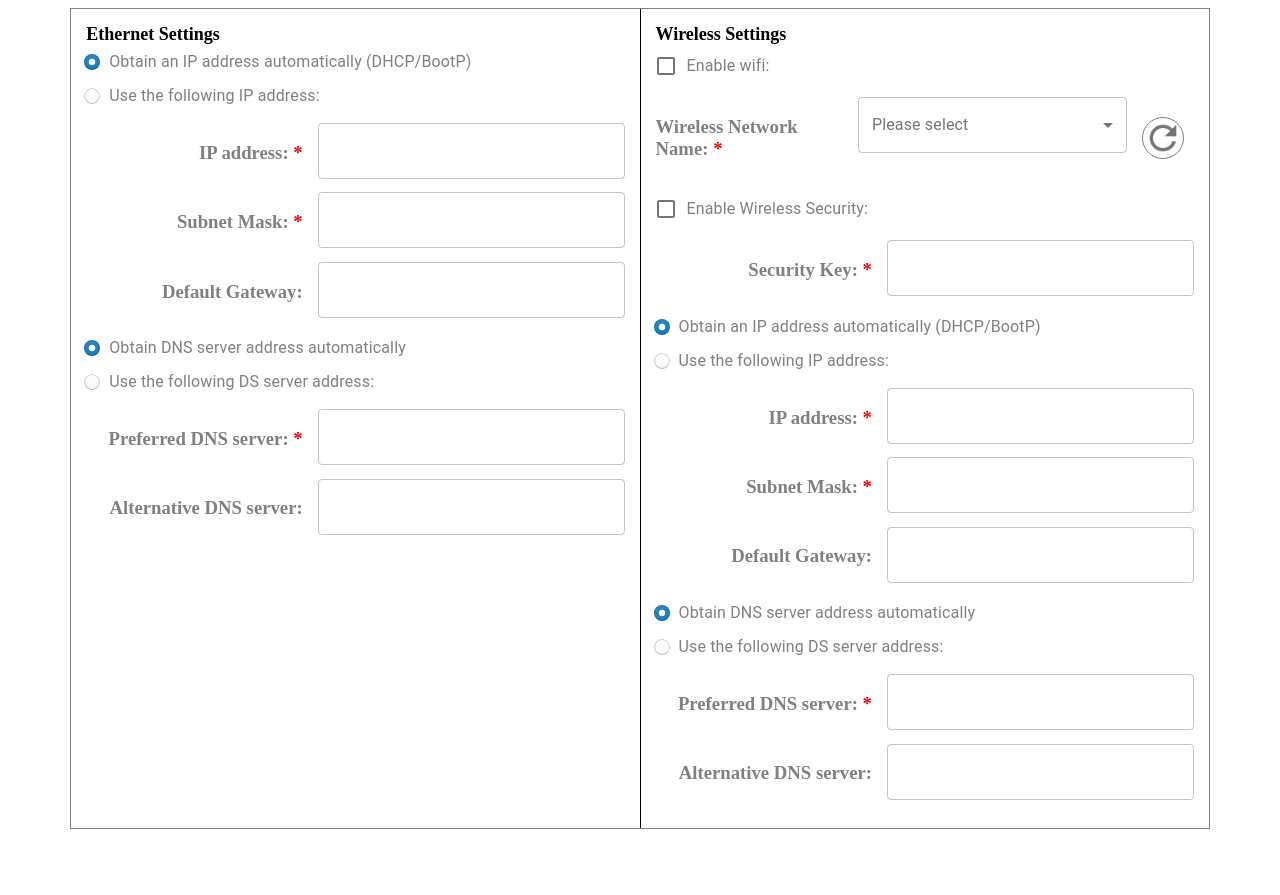
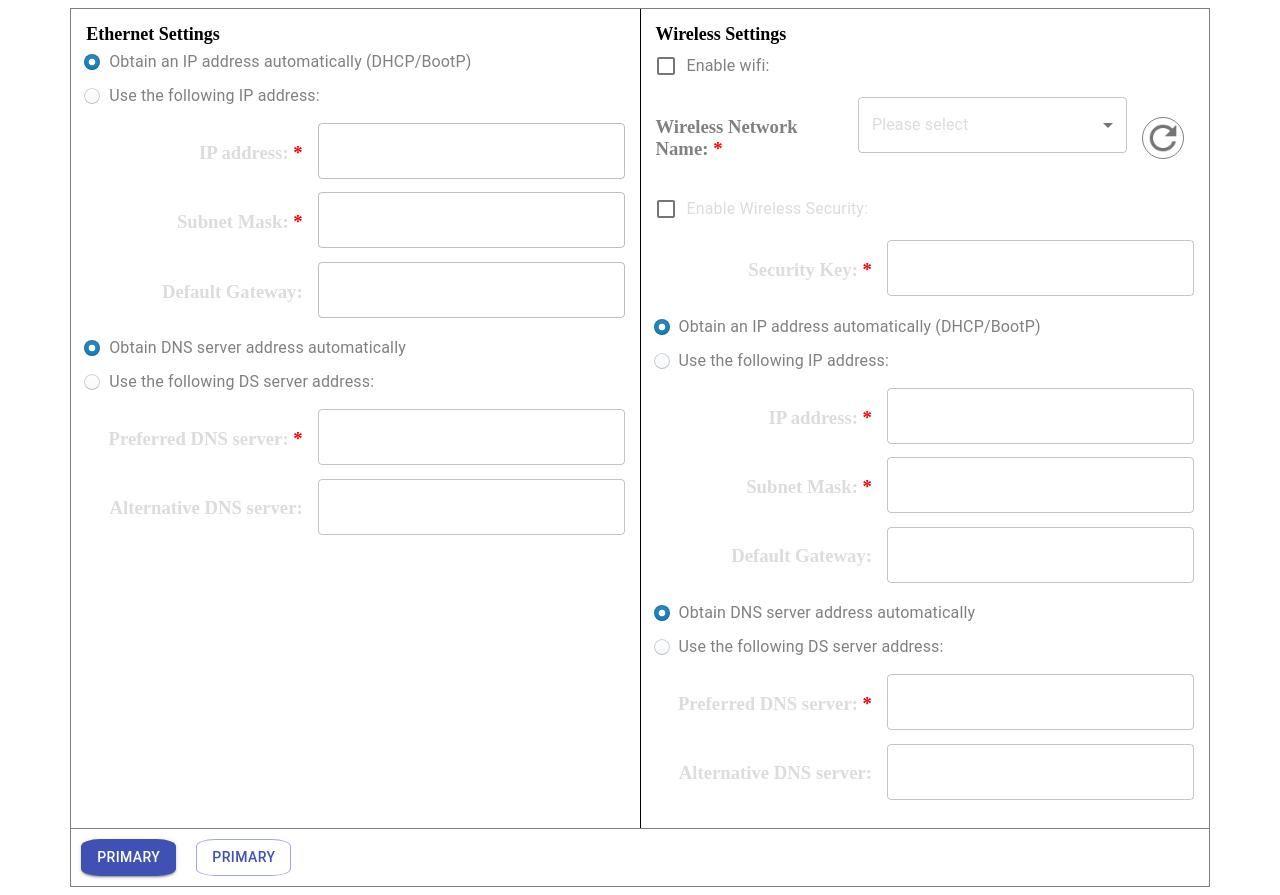
Before and after one commit to Elaray1/form, a React (Create React App) app: page / in a window 1280 px wide. Before the commit the page ends 837 px from the top, so only its background shows below. Built offline with nearby package versions, Linux system fonts and the light colour scheme.

Commit message:
feat: add js dynamic styles

```diff
--- a/src/Form/Form.js
+++ b/src/Form/Form.js
@@ -1,5 +1,5 @@
-import React, { useState, useEffect } from 'react';
-import { TextField, FormControlLabel, Checkbox, FormControl, InputLabel, Select, MenuItem } from '@material-ui/core';
+import React, { useState, useEffect, useRef } from 'react';
+import { TextField, FormControlLabel, Checkbox, FormControl, InputLabel, Select, MenuItem, Button } from '@material-ui/core';
 import { makeStyles } from '@material-ui/core/styles';
 
 import EthernetIpRadioButtons from './ethernetIpRadioButtons';
@@ -8,7 +8,6 @@
 
 const useStyles = makeStyles({
   form: {
-    display: 'flex',
     width: '90%',
     margin: '0 auto',
     border: '1px solid gray',
@@ -19,6 +18,9 @@
       fontWeight: 'bold',
       color: 'black',
     },
+  },
+  formContent: {
+    display: 'flex',
   },
   ethernetSettingsWrapper: {
     width: '50%',
@@ -35,6 +37,9 @@
       width: '57%',
       marginLeft: '15px',
     },
+    '& label': {
+      color: '#DCDCDC'
+    }
   },
   redText: {
     color: 'red'
@@ -53,7 +58,15 @@
     border: '1px solid gray',
     cursor: 'pointer',
     margin: 'auto 10px',
-  }
+  },
+  formButton: {
+    borderRadius: '20%',
+    marginRight: '20px'
+  },
+  formButtonsWrapper: {
+    padding: '10px',
+    borderTop: '1px solid gray',
+  },
 });
 
 const Form = (props) => {
@@ -66,6 +79,7 @@
   const [autoEthernetSettings, setEthernetSettings] = useState([]);
   const [ipRadioButtonValue, setIpRadioButtonValue] = useState('auto-ip-settings');
   const [networkName, setNetworkName] = React.useState('');
+  const ethernetIpInputs = useRef(null);
 
   useEffect(() => {
     if (autoEthernetSettings.length) setEthernetSettings(getEthernetSettings());
@@ -75,24 +89,30 @@
     setNetworkName(event.target.value);
   }
 
+  const changeIpRadioValue = event => {
+    setIpRadioButtonValue(event.target.value);
+    ipRadioButtonValue !== 'auto-ip-settings'  ?  ethernetIpInputs.current.childNodes.forEach(el => el.firstChild.setAttribute('style', 'color: #DCDCDC;')) : ethernetIpInputs.current.childNodes.forEach(el => el.firstChild.setAttribute('style', 'color: gray;'))
+  }
+
   const classes = useStyles();
   return (
     <form className={classes.form}>
+      <div className={classes.formContent}>
         <div className={classes.ethernetSettingsWrapper}>
           <p>Ethernet Settings</p>
-        <EthernetIpRadioButtons onChange={setIpRadioButtonValue} value={ipRadioButtonValue} />
-        <div className={classes.inputsGroup}>
+          <EthernetIpRadioButtons onChange={changeIpRadioValue} value={ipRadioButtonValue} />
+          <div ref={ethernetIpInputs} className={classes.inputsGroup}>
             <div>
               <label htmlFor="ip-address"><h3>IP address: <span className={classes.redText}>*</span></h3></label>
-            <TextField id="ip-address" variant="outlined" />
+              <TextField disabled={ipRadioButtonValue === 'auto-ip-settings' ? true : false} id="ip-address" variant="outlined" />
             </div>
             <div>
               <label htmlFor="subnet-mask"><h3>Subnet Mask: <span className={classes.redText}>*</span></h3></label>
-            <TextField id="subnet-mask" variant="outlined" />
+              <TextField disabled={ipRadioButtonValue === 'auto-ip-settings' ? true : false} id="subnet-mask" variant="outlined" />
             </div>
             <div>
               <label htmlFor="default-gateway"><h3>Default Gateway:</h3></label>
-            <TextField id="default-gateway" variant="outlined" />
+              <TextField disabled={ipRadioButtonValue === 'auto-ip-settings' ? true : false} id="default-gateway" variant="outlined" />
             </div>
           </div>
           <EthernetDNSRadioButtons />
@@ -175,6 +195,15 @@
               </div>
             </div>
         </div>
+      </div>
+      <div className={classes.formButtonsWrapper}>
+        <Button className={classes.formButton} variant="contained" color="primary">
+          Primary
+        </Button>
+        <Button className={classes.formButton} variant="outlined" color="primary">
+          Primary
+        </Button>
+      </div>
     </form>
   );
 
--- a/src/Form/ethernetIpRadioButtons.js
+++ b/src/Form/ethernetIpRadioButtons.js
@@ -66,7 +66,7 @@
 export default function EthernetIpRadioButtons(props) {
   return (
     <FormControl component="fieldset">
-      <RadioGroup defaultValue="auto-ip-settings" name="customized-radios" value={props.value} onChange={(event) => {props.onChange(event.target.value)}}>
+      <RadioGroup defaultValue="auto-ip-settings" name="customized-radios" value={props.value} onChange={(event) => {props.onChange(event)}}>
         <FormControlLabel value="auto-ip-settings" control={<StyledRadio />} label="Obtain an IP address automatically (DHCP/BootP)" />
         <FormControlLabel value="custom-ip-settings" control={<StyledRadio />} label="Use the following IP address:" />
       </RadioGroup>
```
Lines whose indentation alone changed are shown as unchanged.
